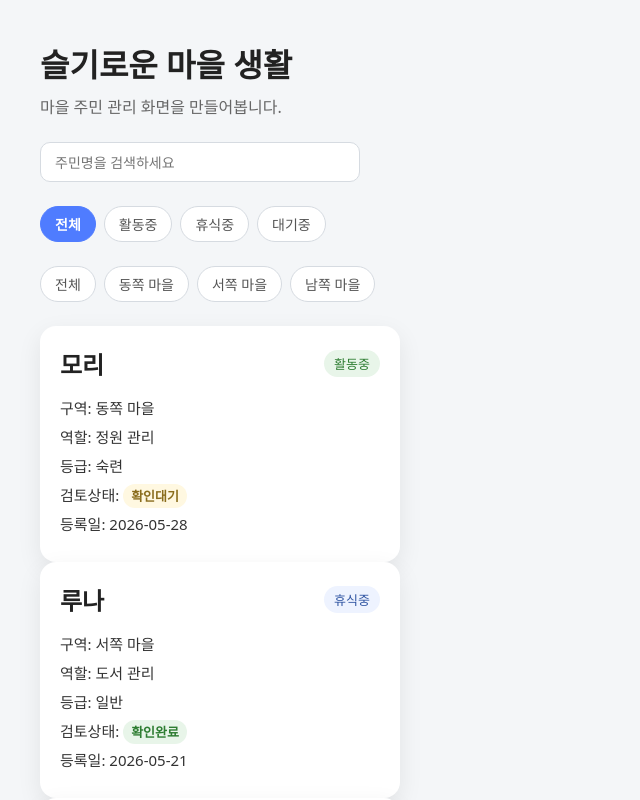
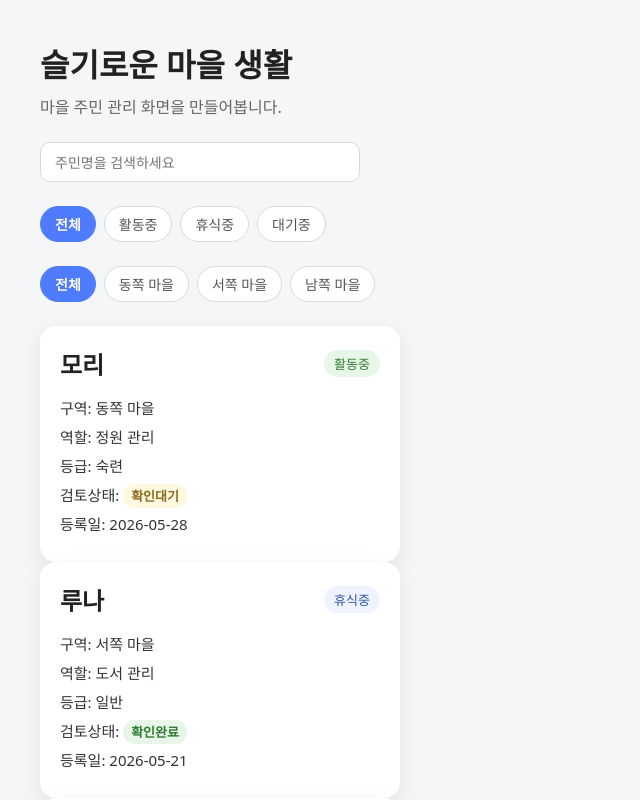
Before and after one commit to JEON-DONG-HEE/wise-village-life, a React (Vite) app: page / in a window 1280 px wide. Shown: the top 800 px of the page, without its empty margins (0-640 px from the left). Built offline with nearby package versions, Linux system fonts and the light colour scheme.

Commit message:
구역 필터 버튼 컴포넌트 분리 완성

```diff
--- a/src/App.tsx
+++ b/src/App.tsx
@@ -8,9 +8,6 @@ import ResidentList from "./components/ResidentList";
 import { residents } from "./data/residents";
 import type { AreaFilterType, FilterStatus } from "./types/resident";
 import "./styles/App.scss";
-
-const statusFilters: FilterStatus[] = ["전체", "활동중", "휴식중", "대기중"];
-const areaFilters: AreaFilterType[] = ["전체", "동쪽 마을", "서쪽 마을", "남쪽 마을"]; // prettier-ignore
 
 function App() {
   const [keyword, setKeyword] = useState("");
@@ -35,25 +32,9 @@ function App() {
       </header>
 
       <SearchBox keyword={keyword} onChangekeyword={setKeyword} />
-      <StatusFilter
-        selectedStatus={selectedStatus}
-        onChangeStatus={setSelectedStatus}
-      />
-
-      <AreaFilter />
-
-      {/* <div className="filter-area">
-        {areaFilters.map((area) => (
-          <button
-            key={area}
-            type="button"
-            className={selectedArea === area ? "is-active" : ""}
-            onClick={() => setSelectedArea(area)}
-          >
-            {area}
-          </button>
-        ))}
-      </div> */}
+      {/* prettier-ignore */}
+      <StatusFilter selectedStatus={selectedStatus} onChangeStatus={setSelectedStatus} />
+      <AreaFilter selectedArea={selectedArea} onChangeArea={setSelectedArea} />
 
       {filteredResidents.length > 0 ? (
         <ResidentList residents={filteredResidents} />
--- a/src/components/AreaFilter.tsx
+++ b/src/components/AreaFilter.tsx
@@ -1,24 +1,25 @@
-const areaFilters = ["전체", "동쪽 마을", "서쪽 마을", "남쪽 마을"];
+import type { AreaFilterType } from "../types/resident";
 
-function AreaFilter() {
+const areaFilters: AreaFilterType[] = ["전체", "동쪽 마을", "서쪽 마을","남쪽 마을",]; // prettier-ignore
+
+type AreaFilterProps = {
+  selectedArea: AreaFilterType;
+  onChangeArea: (area: AreaFilterType) => void;
+};
+
+function AreaFilter({ selectedArea, onChangeArea }: AreaFilterProps) {
   return (
     <div className="filter-area">
       {areaFilters.map((area) => (
-        <button key="area" type="button">
-          {area}
-        </button>
-      ))}
-
-      {/* {areaFilters.map((area) => (
         <button
           key={area}
           type="button"
           className={selectedArea === area ? "is-active" : ""}
-          onClick={() => setSelectedArea(area)}
+          onClick={() => onChangeArea(area)}
         >
           {area}
         </button>
-      ))} */}
+      ))}
     </div>
   );
 }
```
